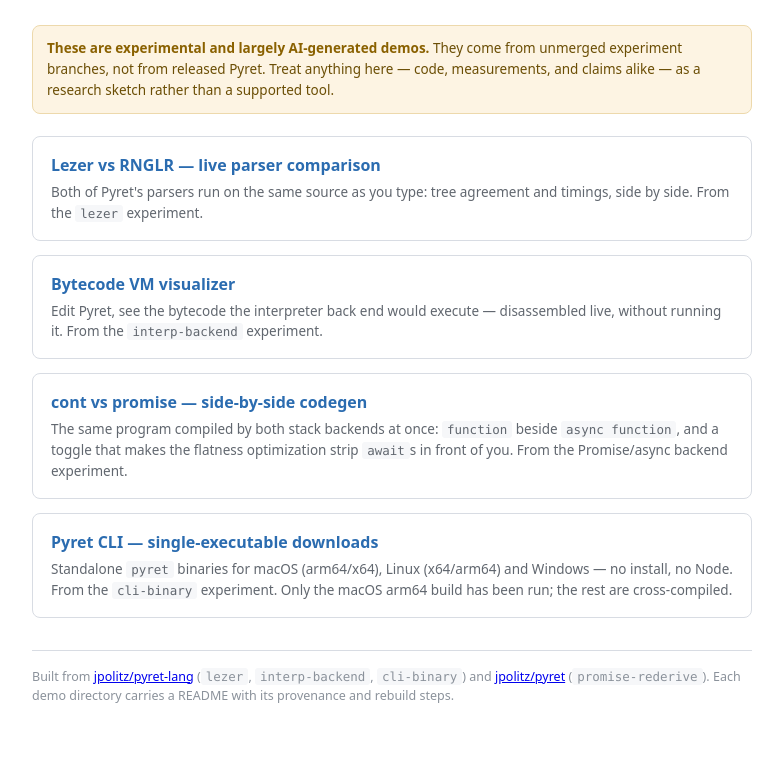
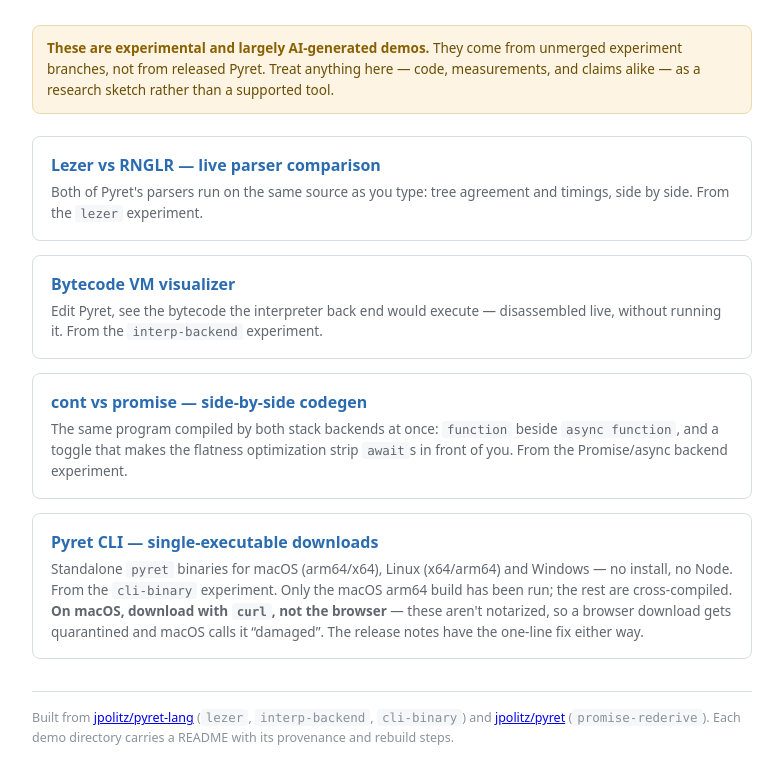
Before and after one commit to jpolitz/pyret-demos, a plain HTML site: page index.html in a window 1280 px wide. Shown: the part 106-890 px from the top of the page, without its empty margins (248-1031 px from the left). Drawn offline with Linux system fonts and the light colour scheme.

Commit message:
Warn that macOS browser downloads of the CLI get quarantined
The binaries are not notarized, so a browser download arrives quarantined and
macOS reports it as damaged (the file is intact; the checksum matches).
Downloading with curl sets no quarantine attribute at all.

```diff
--- a/index.html
+++ b/index.html
@@ -59,7 +59,10 @@
       <h2>Pyret CLI &mdash; single-executable downloads</h2>
       <p>Standalone <code>pyret</code> binaries for macOS (arm64/x64), Linux (x64/arm64) and
          Windows &mdash; no install, no Node. From the <code>cli-binary</code> experiment.
-         Only the macOS arm64 build has been run; the rest are cross-compiled.</p>
+         Only the macOS arm64 build has been run; the rest are cross-compiled.
+         <b>On macOS, download with <code>curl</code>, not the browser</b> &mdash; these aren't
+         notarized, so a browser download gets quarantined and macOS calls it &ldquo;damaged&rdquo;.
+         The release notes have the one-line fix either way.</p>
     </a>
 
     <footer>
```
